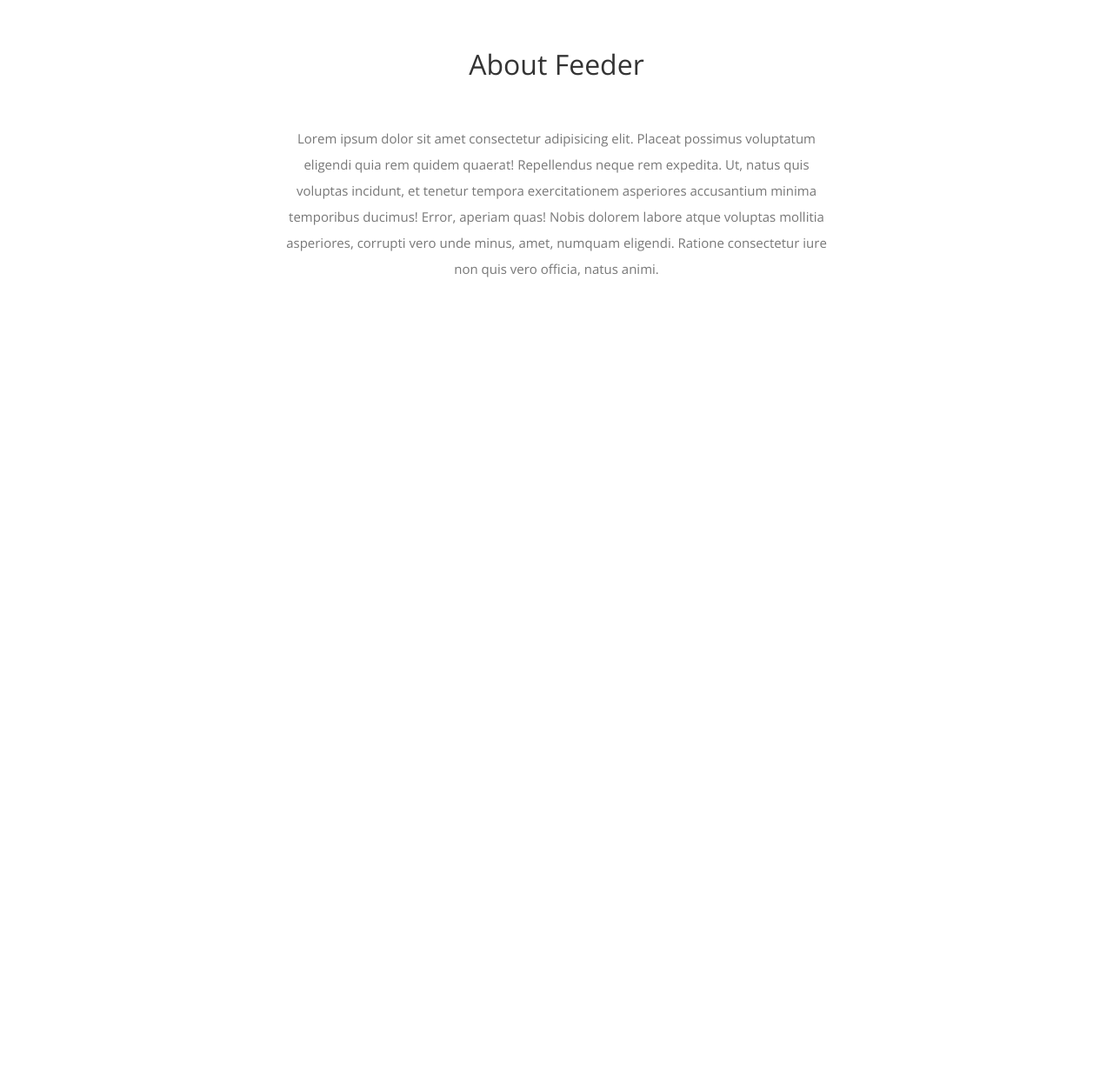
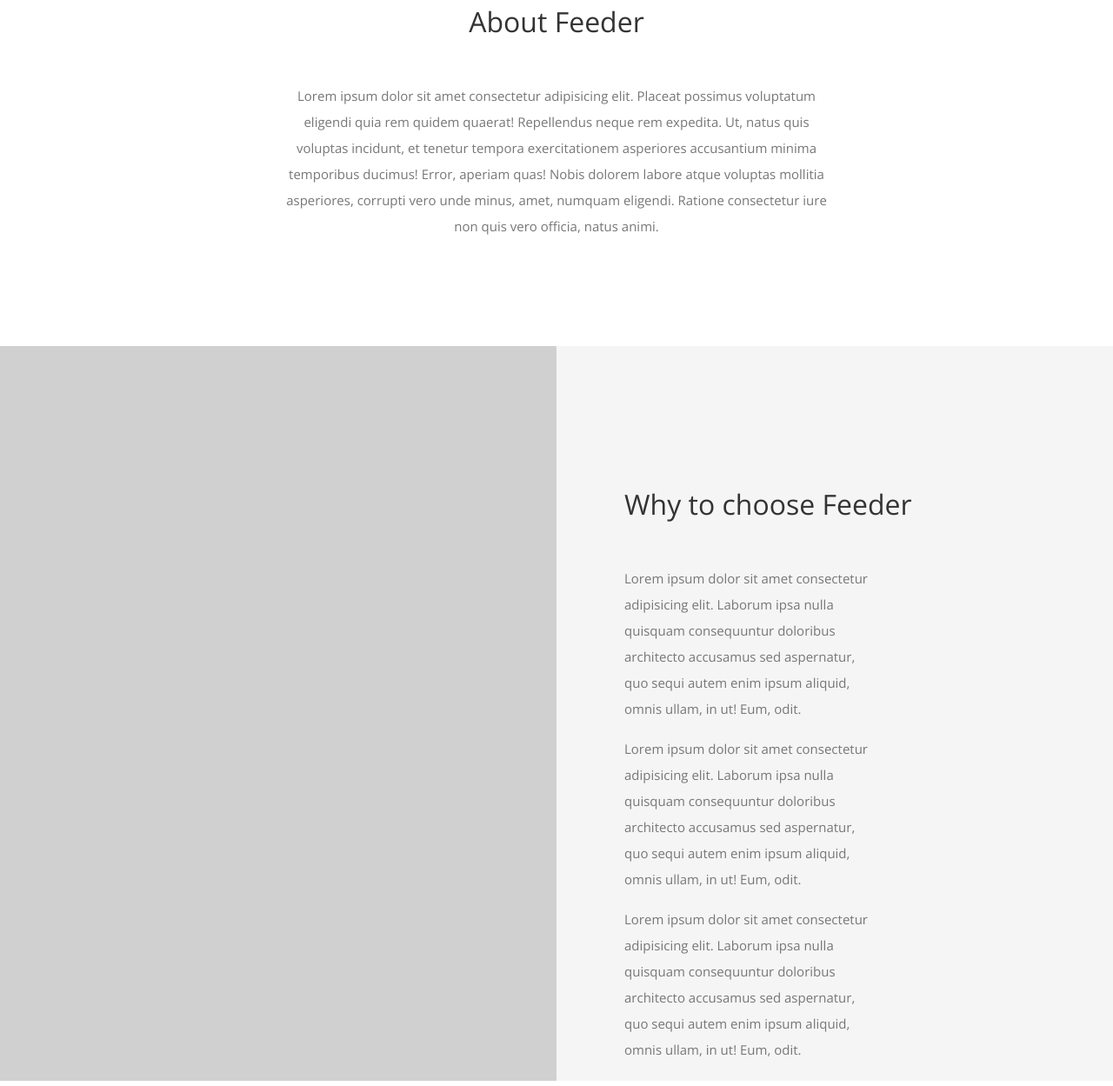
Before and after one commit to renatopavlic/Flipkod, a plain HTML site: page index.html in a window 1280 px wide. Shown: the part 921-2170 px from the top of the page at 87% size. Before the commit the page ends 1271 px from the top, so only its background shows below. Drawn offline with nearby package versions, Linux system fonts and the light colour scheme.

Commit message:
dual col added

```diff
--- a/index.html
+++ b/index.html
@@ -72,6 +72,7 @@
           <img src="img/arrow-down.svg">
         </div>
       </div>
+      <br>
 
       <!--About Feeder-->
 
@@ -82,6 +83,31 @@
                   </p>
           </div>
       </div>
+      <br>
+
+      <!--Dual section-->
+
+  <div class="container-fluid dualcontainer">
+      <div class="row dualrow">
+          <div class="col p-0">
+
+            <div class="square"></div>
+
+          </div>
+
+          <div class="col why p-0">
+
+            <div class="right-div">
+                <h2>Why to choose Feeder</h2>
+                <p>Lorem ipsum dolor sit amet consectetur adipisicing elit. Laborum ipsa nulla quisquam consequuntur doloribus architecto accusamus sed aspernatur, quo sequi autem enim ipsum aliquid, omnis ullam, in ut! Eum, odit.</p>
+                <p>Lorem ipsum dolor sit amet consectetur adipisicing elit. Laborum ipsa nulla quisquam consequuntur doloribus architecto accusamus sed aspernatur, quo sequi autem enim ipsum aliquid, omnis ullam, in ut! Eum, odit.</p>
+                <p>Lorem ipsum dolor sit amet consectetur adipisicing elit. Laborum ipsa nulla quisquam consequuntur doloribus architecto accusamus sed aspernatur, quo sequi autem enim ipsum aliquid, omnis ullam, in ut! Eum, odit.</p>
+            </div>
+
+          </div>
+      </div>
+  </div>
+
 
 </body>
 </html>
--- a/sass/main.scss
+++ b/sass/main.scss
@@ -2,6 +2,7 @@ body {
     box-sizing: border-box;
     margin: 0;
     padding: 0;
+    height: 100%;
 }
 
 nav {
@@ -82,14 +83,12 @@ nav {
 
 .about-container {
     height: 371px;
-    position: absolute;
 
     & .about-us {
         text-align: center;
-        position: relative;
         height: 204px;
         width: 50%;
-        top: 73px;
+
         margin: 0 auto;
         bottom: 94px;
 
@@ -110,3 +109,45 @@ nav {
         }
     }
 }
+
+.dualcontainer {
+    height: 685px;
+    width: 100%;
+
+    & .square {
+        background-color: #D0D0D0;
+        width: 100%;
+        height: 100%;
+        display: inline-block;
+
+    }
+
+    & .right-div {
+        display: inline-block;
+        height: 685px;
+        margin-top: 25%;
+        margin-left: 78px;
+
+        & h2 {
+                color: #333333;
+                font-family: "Open Sans", sans-serif;
+                font-size: 32px;
+                font-weight: 300;
+                line-height: 44px;
+                padding-bottom: 40px;
+            }
+
+        & p {
+            width: 50%;
+            color: #777777;
+            font-family: "Open Sans";
+            font-size: 15px;
+            font-weight: 300;
+            line-height: 30px;
+        }
+    }
+
+    & .why {
+        background-color: #F5F5F5;
+    }
+}
```
Also changed, not shown: css/main.css, 1 other file.
